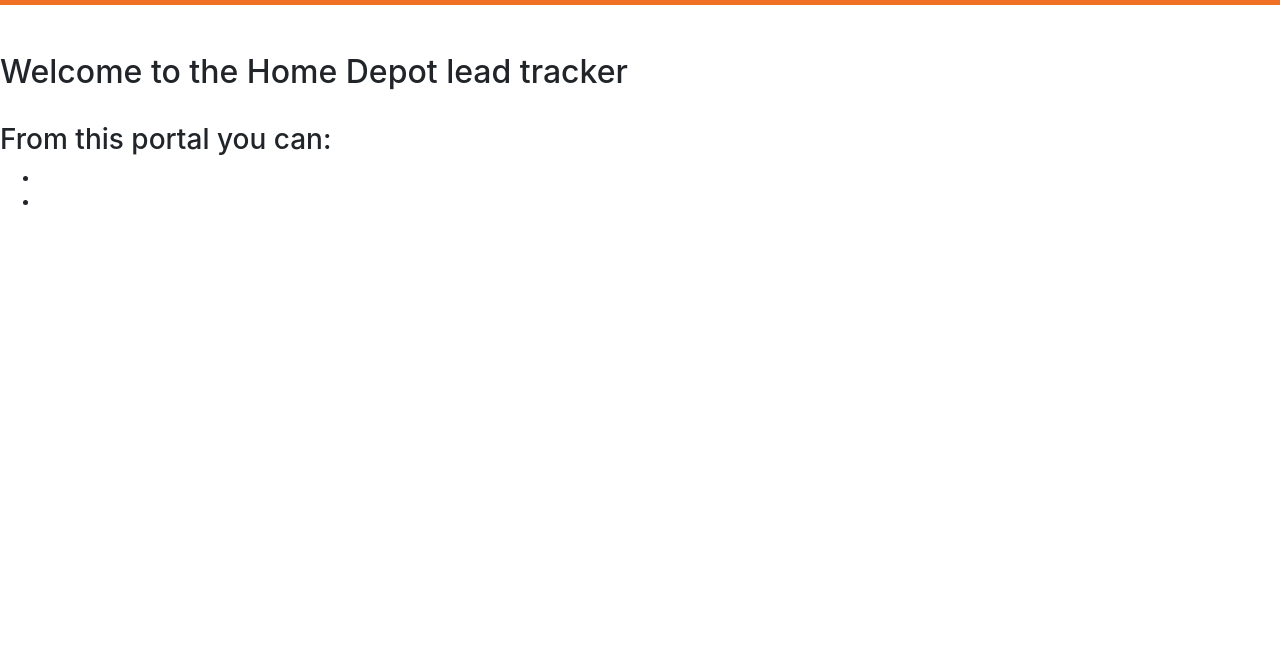
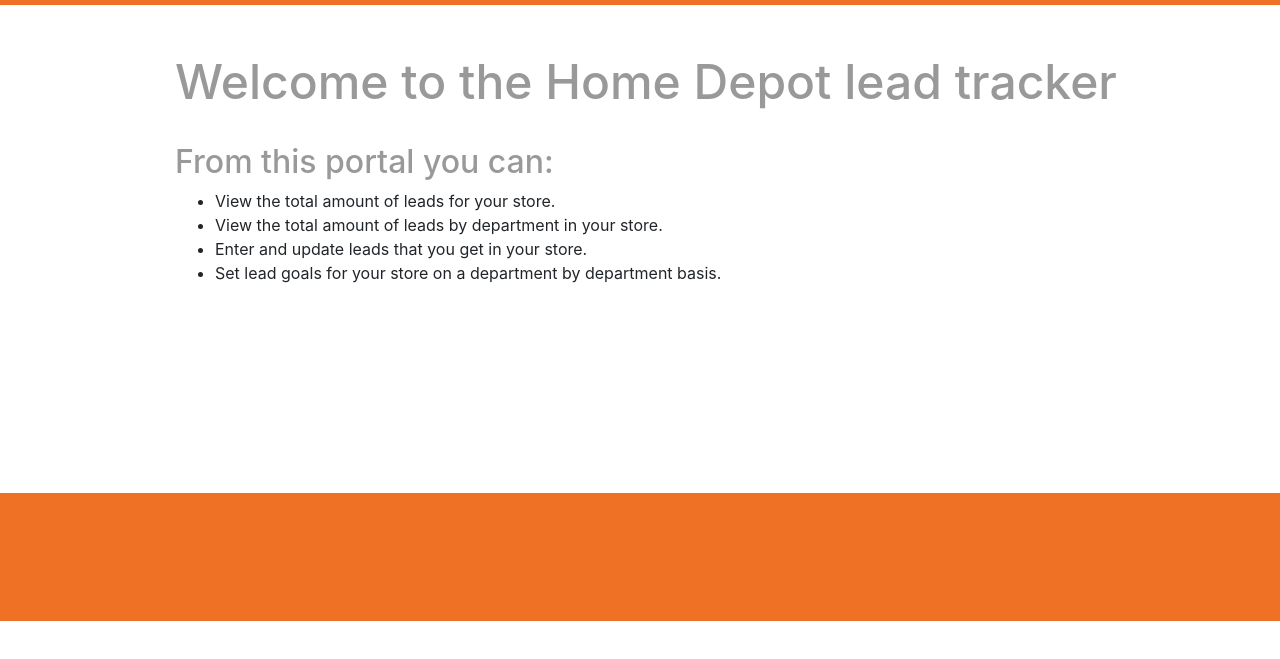
Before and after one commit to wtsegars/HD-Leadtracker, a plain HTML site: page pages/index.html in a window 1280 px wide. Shown: the part 91-750 px from the top of the page. Drawn offline with nearby package versions, Linux system fonts and the light colour scheme.

Commit message:
Finished the main menu

```diff
--- a/assets/style/syle.scss
+++ b/assets/style/syle.scss
@@ -1,5 +1,6 @@
 $maincolor: #ee7125;
 $textcolor: #FFFFFF;
+$titlecolor:  rgb(153, 153, 153);
 
 html {
     body {
@@ -40,6 +41,18 @@
     }
 }
 
+.main-text {
+    margin-left: 175px;
+    .main-title {
+        font-size: 48px;
+        color: $titlecolor;
+    }
+    .sub-title {
+        color: $titlecolor;
+        font-size: 32px;
+    }
+}
+
 .navbar {
     background-color: $maincolor;
     img {
--- a/pages/index.html
+++ b/pages/index.html
@@ -51,12 +51,18 @@
     </nav>
     <br>
     <br>
-    <h2 class="main-title">Welcome to the Home Depot lead tracker</h2>
-    <br>
-    <h3 class="sub-title">From this portal you can:</h3>
-    <ul>
-        <li></li>
-        <li></li>
-    </ul>
+    <div class="main-text">
+        <h2 class="main-title">Welcome to the Home Depot lead tracker</h2>
+        <br>
+        <h3 class="sub-title">From this portal you can:</h3>
+        <ul>
+            <li>View the total amount of leads for your store.</li>
+            <li>View the total amount of leads by department in your store.</li>
+            <li>Enter and update leads that you get in your store.</li>
+            <li>Set lead goals for your store on a department by department basis.</li>
+        </ul>
+    </div>
+    <br><br><br><br><br><br><br><br>
+    <div class="footer jumbotron jumbotron-fluid"></div>
 </body>
 </html>
```
Also changed, not shown: assets/style/syle.css, 1 other file.
